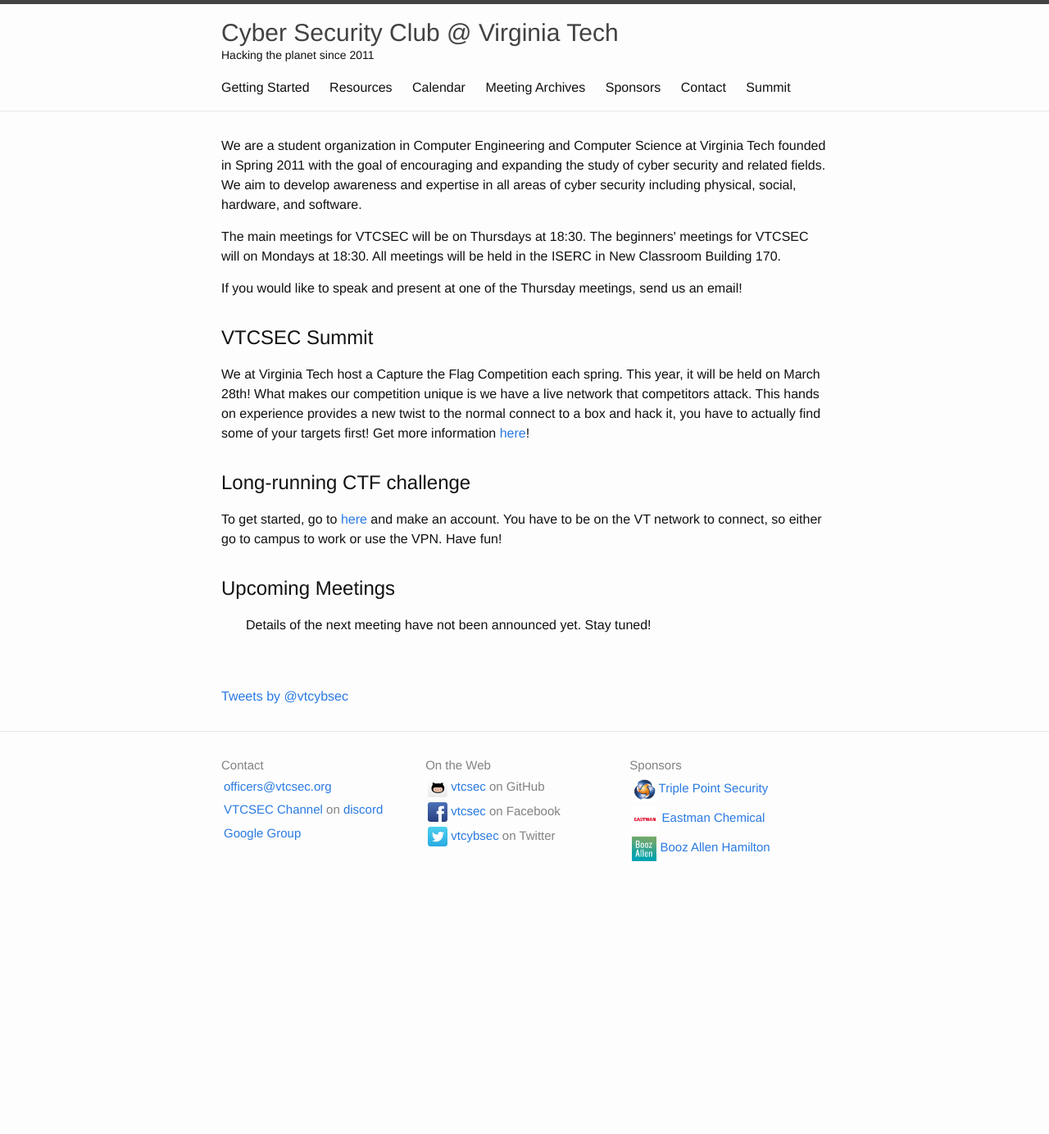
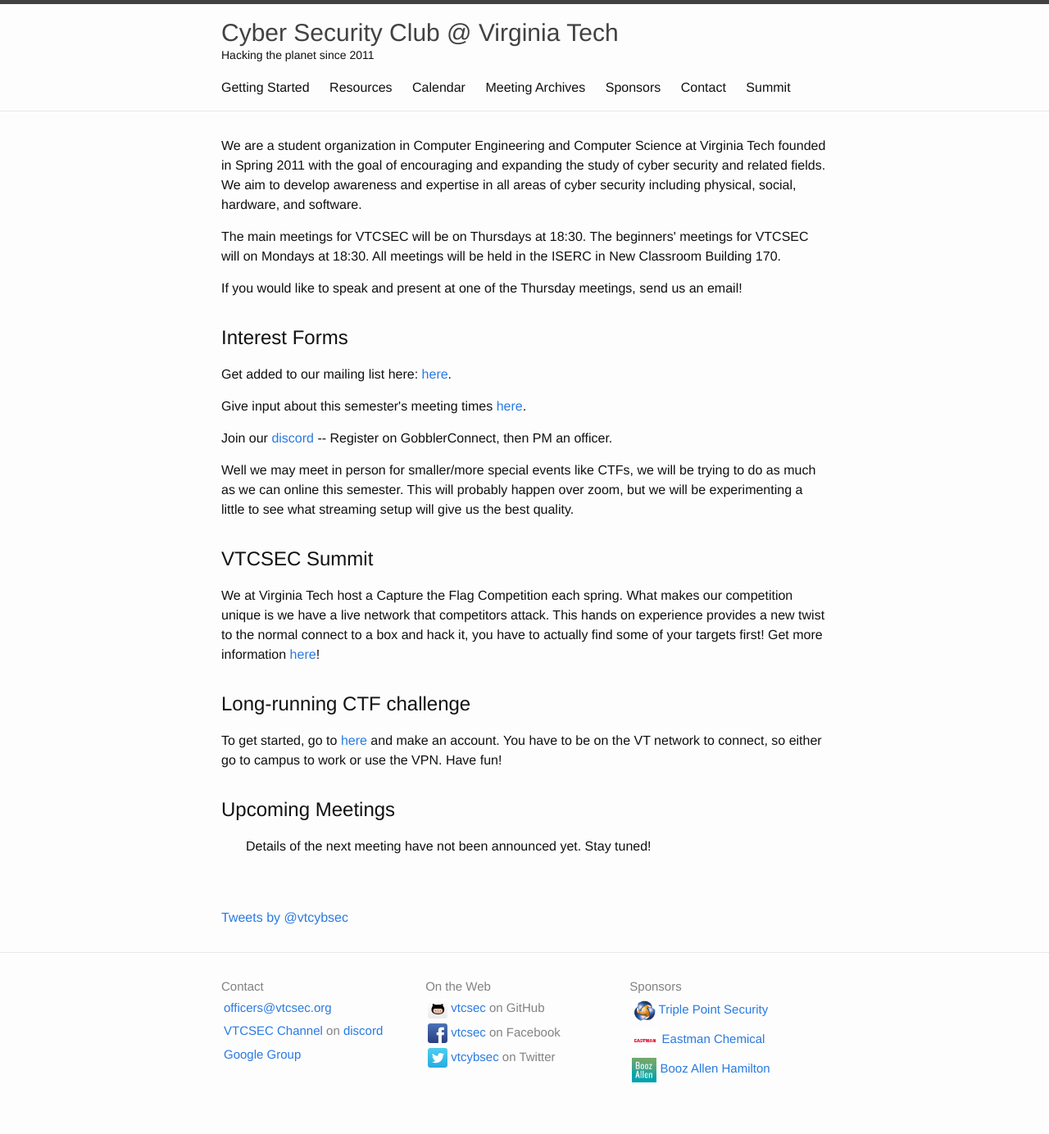
Before and after one commit to VTCSec/vtcsec.org, a Jekyll site: the page built from index.html, in a window 1280 px wide. Shown: the whole page at 82% size. Built offline with Jekyll 4.4.1, drawn with Linux system fonts in a browser that asks for light colours; comment, search, counter and statistics services are not loaded; before the commit the page ends 1114 px from its top, so only the background shows below that.

Commit message:
Added member interest surveys to homepage
for gobblerfest 2020

```diff
--- a/index.html
+++ b/index.html
@@ -22,9 +22,18 @@ The beginners' meetings for VTCSEC will on Mondays at 18:30. All meetings will b
   If you would like to speak and present at one of the Thursday meetings, send us an email!
   </p>
 
+  <h1> Interest Forms </h1>
+  <p>Get added to our mailing list here: <a href="https://docs.google.com/forms/d/e/1FAIpQLScY_P49ntbWrNVwXFPTQmqAFschX8EXzFJDTyJ552fvh88N6g/viewform?usp=sf_link">here</a>.</p>
+  <p>Give input about this semester's meeting times <a href="https://docs.google.com/forms/d/e/1FAIpQLSdaV0pqKCck35El50bYqjNuMMTdhwtiYjDDqwE1S8Nc_7Y54w/viewform?usp=sf_link">here</a>.</p>
+  <p>Join our <a href="https://discord.gg/EkB6F8B">discord</a> -- Register on GobblerConnect, then PM an officer.</p>
+  <p>
+    Well we may meet in person for smaller/more special events like CTFs, we will be trying to do as much as we can online this semester.
+    This will probably happen over zoom, but we will be experimenting a little to see what streaming setup will give us the best quality.
+  </p>
+
   <h1> VTCSEC Summit</h1>
   <p>
-    We at Virginia Tech host a Capture the Flag Competition each spring. This year, it will be held on March 28th!
+    We at Virginia Tech host a Capture the Flag Competition each spring.
     What makes our competition unique is we have a live network that competitors attack. This hands on experience provides a new twist to the normal connect to a box and hack it, you have to actually find some of your targets first!
     Get more information <a href = "http://vtcsec.org/summit.html">here</a>!
   </p>
```
